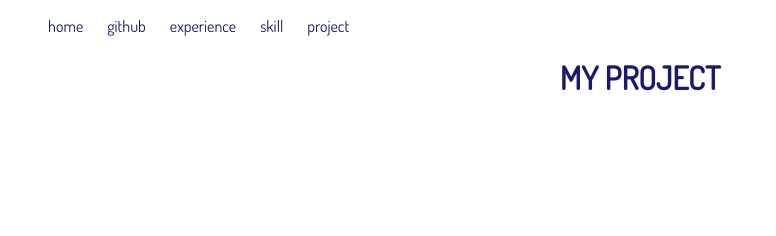
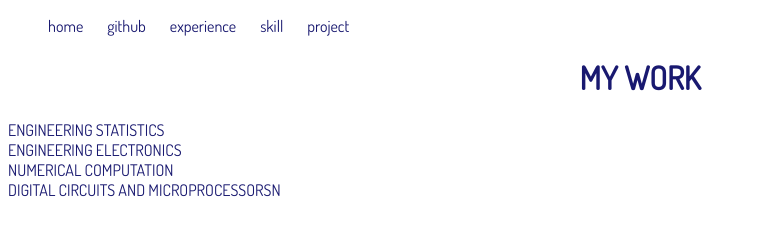
Before and after one commit to prangg27/myweb, a plain HTML site: page project.html in a window 1280 px wide. Shown: the whole page, without its empty margins (0-776 px from the left). Drawn offline with Linux system fonts and the light colour scheme.

Commit message:
Update project.html

```diff
--- a/project.html
+++ b/project.html
@@ -26,7 +26,7 @@
         }
         a:hover{
             background-color: goldenrod;
-            color: darkblue;
+            color: midnightblue;
         }
         li{
             display: inline;
@@ -44,6 +44,10 @@
         <li><a href="./skill.html" >skill</a></li>
         <li><a href="./project.html" >project</a></li>
     </ul>
-    <h1>MY PROJECT</h1>
+    <h1>MY WORK</h1>
+    <a href="./stat.html">ENGINEERING STATISTICS<br></a>
+    <a href="./elec.html">ENGINEERING ELECTRONICS<br></a>
+    <a href="./numer.html">NUMERICAL COMPUTATION<br></a>
+    <a href="./numer.html">DIGITAL CIRCUITS AND MICROPROCESSORSN</a>
 </body>
 </html>
```
